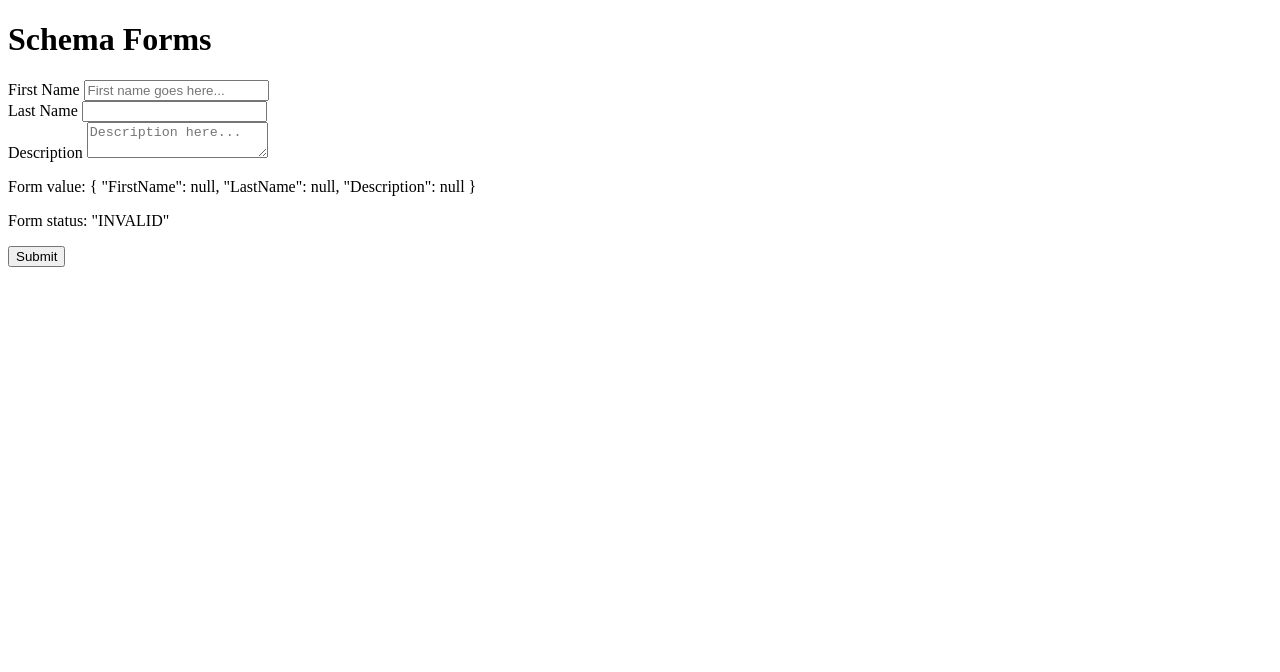
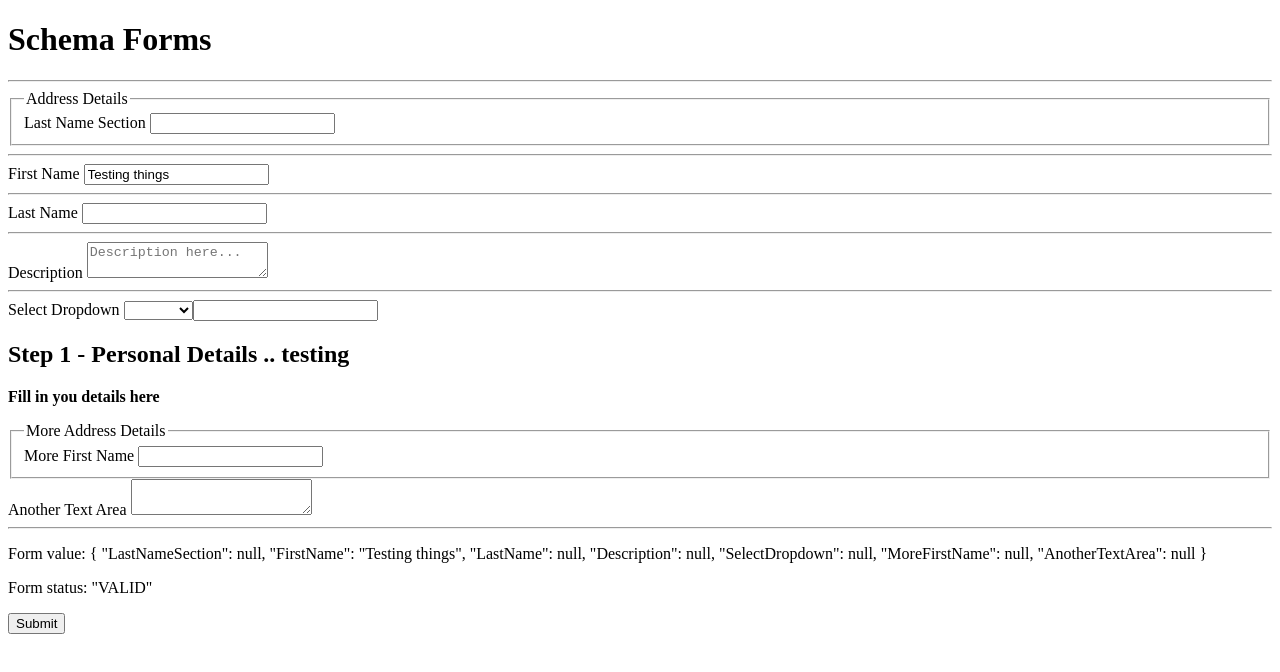
Before and after one commit to Alk3m1st/SchemaForms, an Angular app: page / in a window 1280 px wide. Shown: the top 672 px of the page. Built offline with nearby package versions, Linux system fonts and the light colour scheme.

Commit message:
Start using the new components.

```diff
--- a/src/app/app.component.html
+++ b/src/app/app.component.html
@@ -6,17 +6,18 @@
 
 <!-- Form Component (needed) -->
 <form [formGroup]="form"
-  (ngSubmit)="onSubmit(form)">
+  (ngSubmit)="onSubmit(form)"
+  novalidate>
 
-  <!-- Section Component (needed) -->
+  <sf-step
+    [fields]="schema.fields"
+    [form]="form">
+  </sf-step>
 
-  <!-- Informational / Tooltip Component (needed) -->
-  <!-- Field/Input Component (needed) -->
-  <field
-    *ngFor="let field of schema.fields"
-    [field]="field"
+  <!-- <sf-section
+    [fields]="schema.fields"
     [form]="form">
-  </field>
+  </sf-section> -->
 
   <p>Form value: {{ form.value | json }}</p>
   <p>Form status: {{ form.status | json }}</p>
--- a/src/app/app.component.ts
+++ b/src/app/app.component.ts
@@ -1,5 +1,5 @@
 import { Component, OnInit } from '@angular/core';
-import { /*FormBuilder,*/ FormGroup, FormControl, Validators } from '@angular/forms';
+import { FormGroup, FormControl, Validators } from '@angular/forms';
 
 @Component({
   selector: 'app-root',
@@ -13,12 +13,29 @@ export class AppComponent implements OnInit {
   schema = {
     fields: [
       {
+        type: 'section',
+        legend: 'Address Details',
+        fields: [
+          {
+            type: 'text',
+            id: 'LastNameSection',
+            name: 'LastNameSection',
+            label: 'Last Name Section',
+          },
+        ],
+      },
+      {
         type: 'text',
         id: 'FirstName',
         name: 'FirstName',
         label: 'First Name',
         placeholder: 'First name goes here...',
-        validators: [ Validators.required, Validators.minLength(2) ]
+        // validators: [ Validators.required, Validators.minLength(2) ],
+        validators: [
+          { type: 'required' },
+          { type: 'minLength', value: 2 }
+        ],
+        data: 'Testing things',
       },
       {
         type: 'text',
@@ -31,12 +48,48 @@ export class AppComponent implements OnInit {
         id: 'Description',
         name: 'Description',
         label: 'Description',
-        placeholder: 'Description here...'
+        placeholder: 'Description here...',
+      },
+      {
+        type: 'select',
+        id: 'SelectDropdown',
+        name: 'SelectDropdown',
+        label: 'Select Dropdown',
+        options: ['Option1','Option2','Option3'],
+      },
+      {
+        type: 'step',
+        title: 'Step 1 - Personal Details',
+        description: '<strong>Fill in you details here</strong>',
+        // showProgress:
+        // validateEachStep:
+        fields: [
+          {
+            type: 'section',
+            legend: 'More Address Details',
+            fields: [
+              {
+                type: 'text',
+                id: 'MoreFirstName',
+                name: 'MoreFirstName',
+                label: 'More First Name',
+              }
+            ],
+          },
+          {
+            type: 'textarea',
+            id: 'AnotherTextArea',
+            name: 'AnotherTextArea',
+            label: 'Another Text Area',
+          }
+        ],
       },
     ],
     layout: [
       {
-        type: 'section'
+        type: 'section',
+        title: 'Section 1',
+        fieldsById: '',
       }
     ]
   };
@@ -48,18 +101,46 @@ export class AppComponent implements OnInit {
   processSchema(schema: any) : FormGroup {
     // Validate schema and throw console error if invalid?
     let controls = {};
-    let hasValidators = function(field: any) : boolean {
-      return field.validators && field.validators.length > 0;
-    }
 
-    schema.fields.map(field => {
-      hasValidators(field) ?
-        controls[field.name] = new FormControl(null, field.validators) :
-        controls[field.name] = new FormControl();
-    });
+    // Allow reading in previous state / data (has to go into FormControl constructor)
+
+    this.mapFields(schema.fields, controls);
 
     let fg = new FormGroup(controls);
     return fg;
+  }
+
+  mapFields(fields: any[], controls: object) {
+    fields.map(field => {
+      console.log(field);
+      console.log(field.fields !== undefined);
+
+      if(field.fields !== undefined && field.fields.length !== 0)
+        this.mapFields(field.fields, controls);
+
+      // Is a valid field to map into the form controls?
+      if(field.type === 'section' || field.type === 'step')
+        return;
+
+      this.hasValidators(field) ?
+        controls[field.name] = new FormControl(field.data, field.validators.map(validator => this.mapValidators(validator))) :
+        controls[field.name] = new FormControl();
+    });
+  }
+
+  hasValidators(field: any) : boolean {
+    return field.validators && field.validators.length > 0;
+  }
+
+  mapValidators(validator: any) : Validators {
+    switch (validator.type){
+      case 'required':
+        return Validators.required;
+      case 'minLength':
+        return Validators.minLength(validator.value)
+      case 'custom':
+        return // Do functiony things, validator.value = func in this case?
+    }
   }
 
   ngOnInit(): void {}
```
